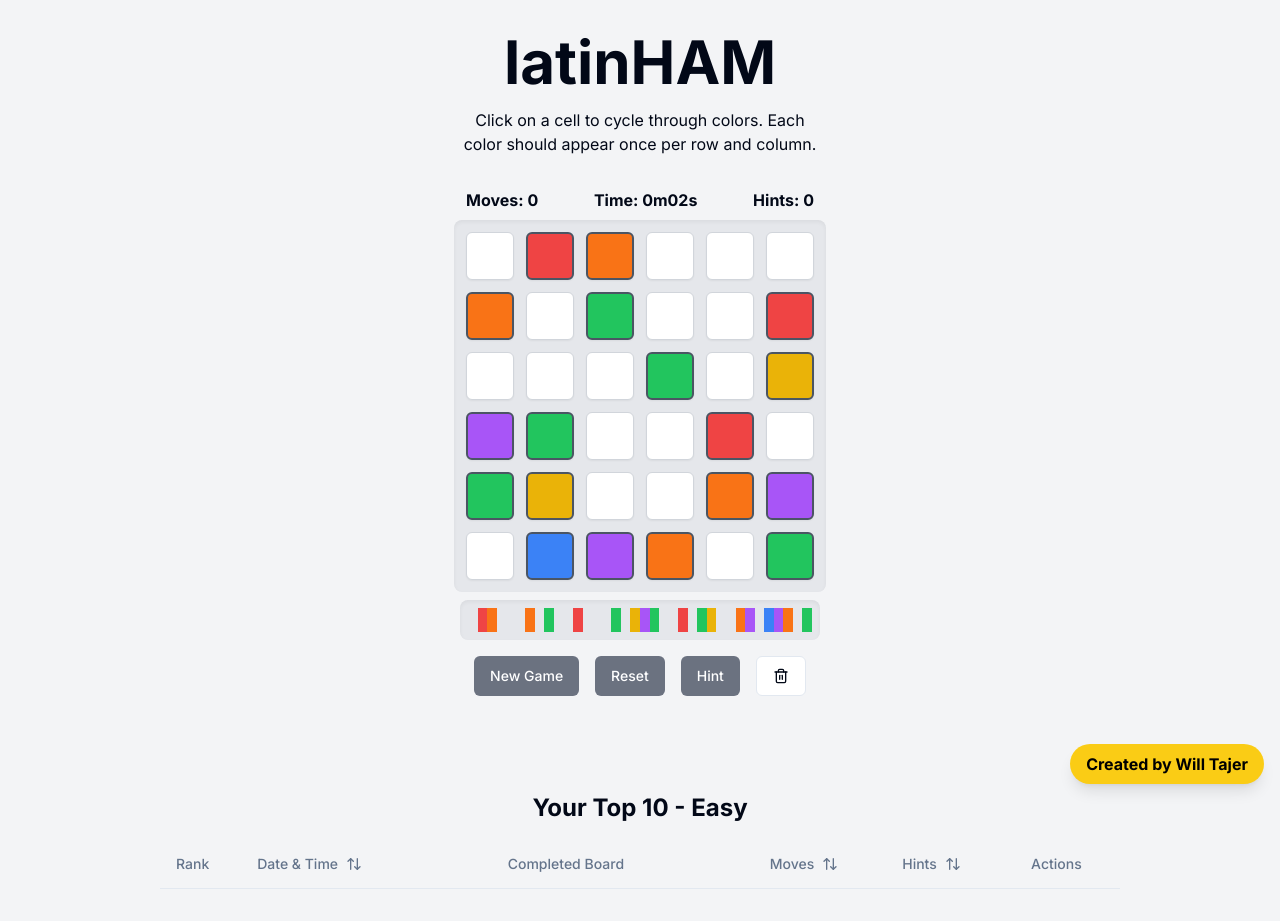
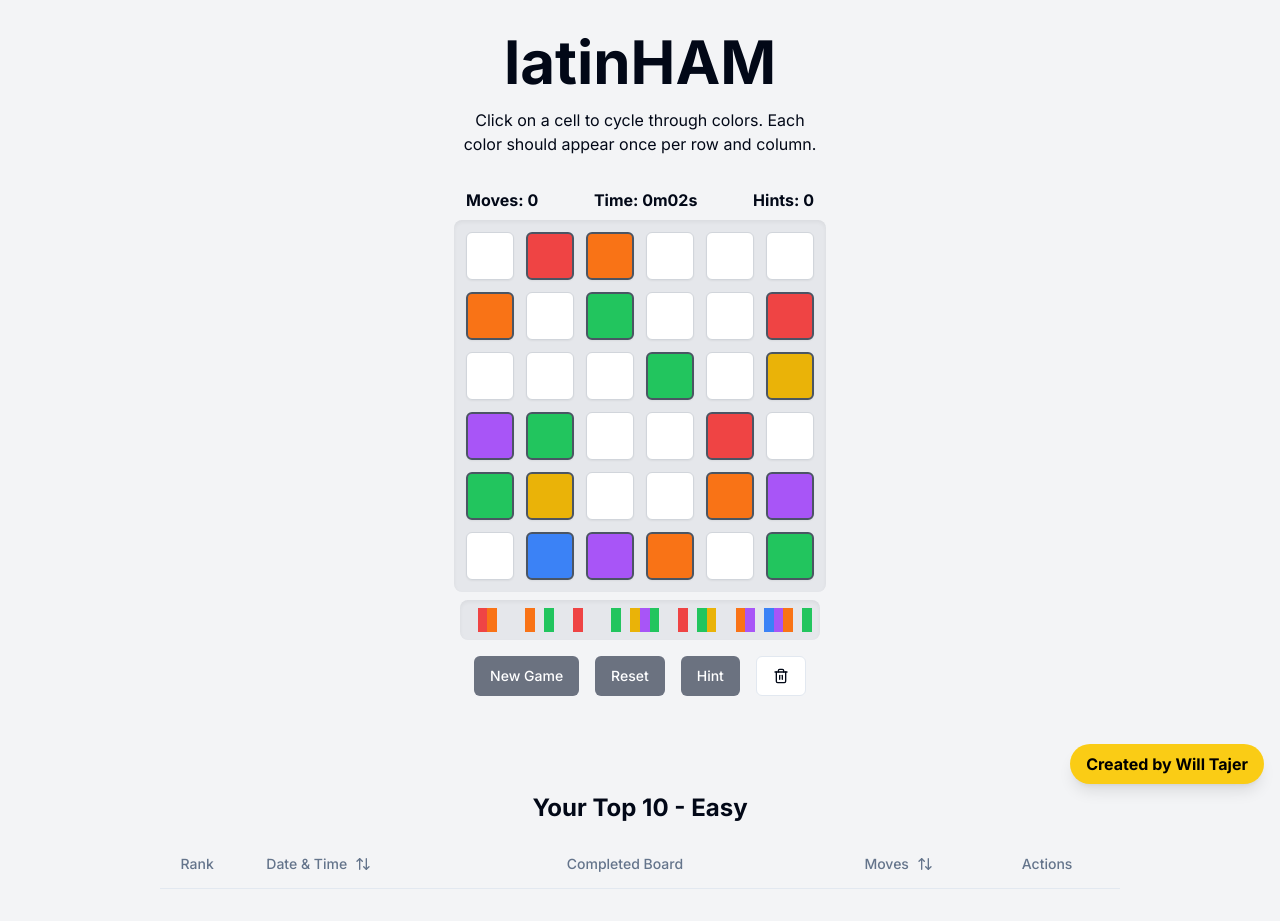
Before and after one commit to willtajer/latinHAM, a Next.js app: page / in a window 1280 px wide. Both pictures are taken after a click on the button "Easy". Built offline with nearby package versions, Linux system fonts and the light colour scheme.

Commit message:
removed hints from leaderboard

```diff
--- a/components/Leaderboard.tsx
+++ b/components/Leaderboard.tsx
@@ -94,11 +94,6 @@ export function Leaderboard({ entries, difficulty, onViewCompletedBoard, onDownl
                   Moves <ArrowUpDown className="ml-2 h-4 w-4" />
                 </Button>
               </TableHead>
-              <TableHead className="w-24 text-center">
-                <Button variant="ghost" onClick={() => handleSort('hints')} className="w-full justify-center">
-                  Hints <ArrowUpDown className="ml-2 h-4 w-4" />
-                </Button>
-              </TableHead>
               <TableHead className="w-32 text-center">Actions</TableHead>
             </TableRow>
           </TableHeader>
```
